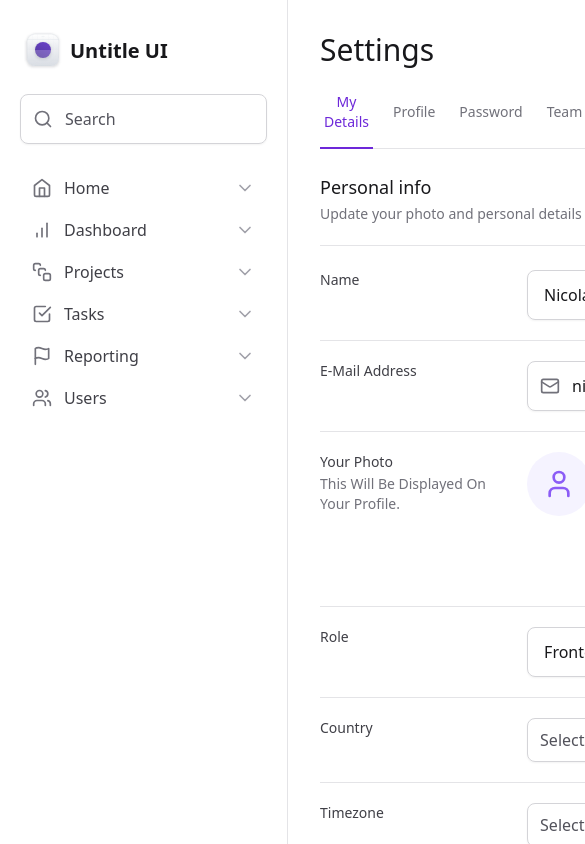
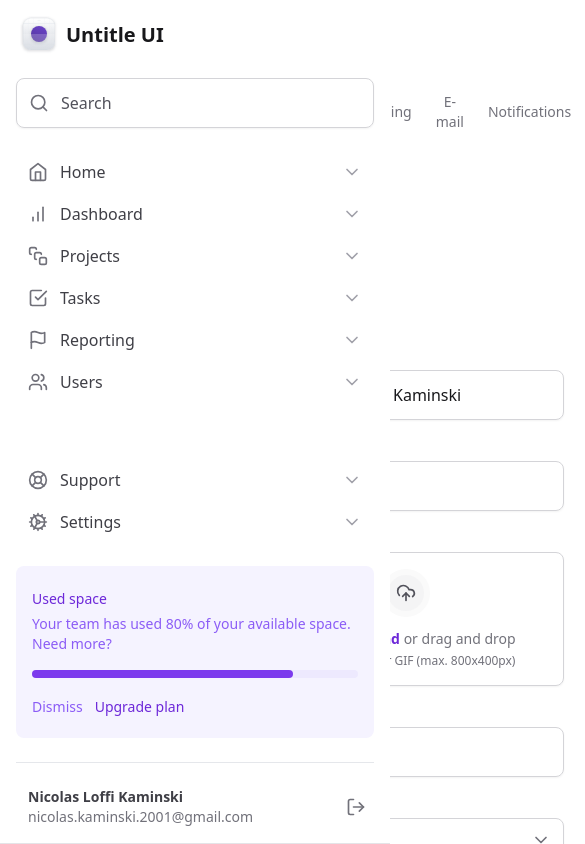
Before and after one commit to NicolasLK/Masterizando_o_Tailwind, a Next.js app: page / in a window 390 px wide. Shown: the top 844 px of the page, 585 px wide, since content can reach past the window. Built offline with nearby package versions, Linux system fonts and the light colour scheme.

Commit message:
feat: Responsividade da Sidebar

```diff
--- a/src/components/SideBar/index.tsx
+++ b/src/components/SideBar/index.tsx
@@ -18,7 +18,7 @@
 export function SideBar() {
   return (
     <>
-      <aside className="flex flex-col gap-6 border-r border-zinc-200 px-5 py-8">
+      <aside className="flex flex-col gap-6 border-b border-zinc-200 fixed left-0 top-0 right-0 bottom-0 z-20 bg-white p-4 lg:right-auto lg:w-80 lg:border-r lg:px-5 lg:py-8 lg:relative">
         <Logo />
 
         <Input.Root>
```
